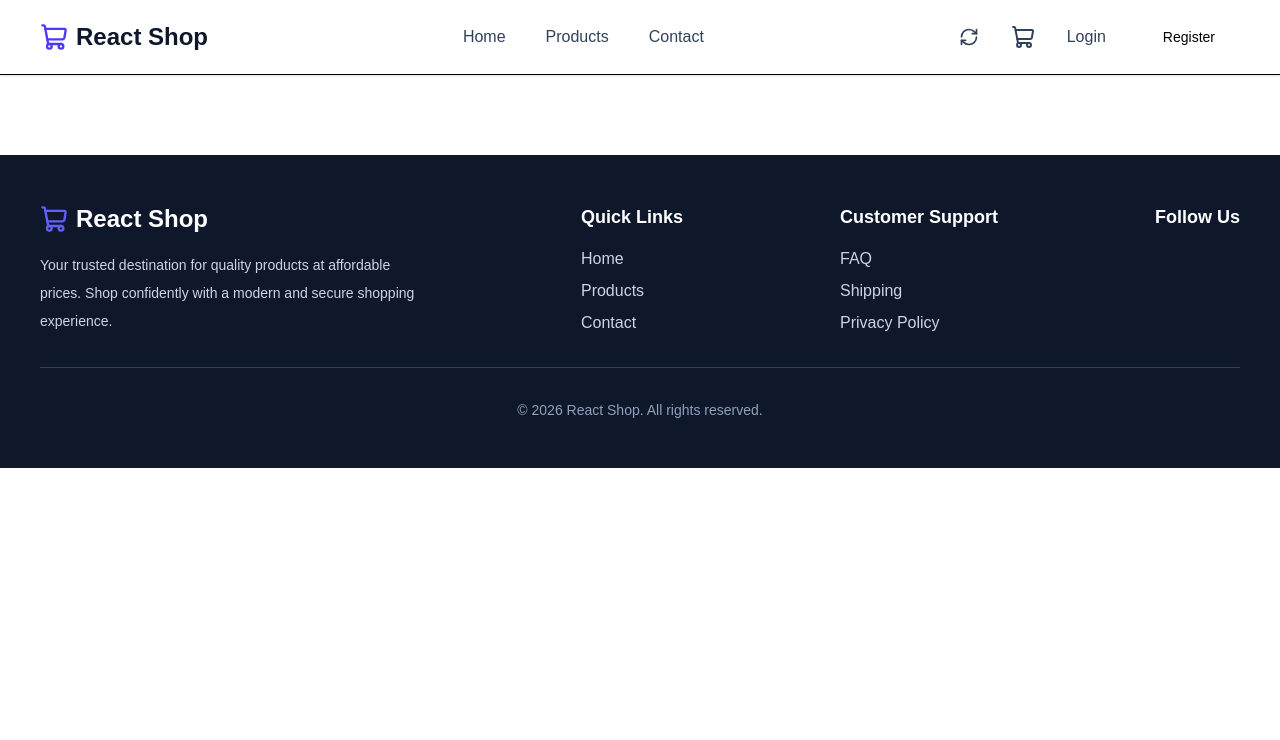
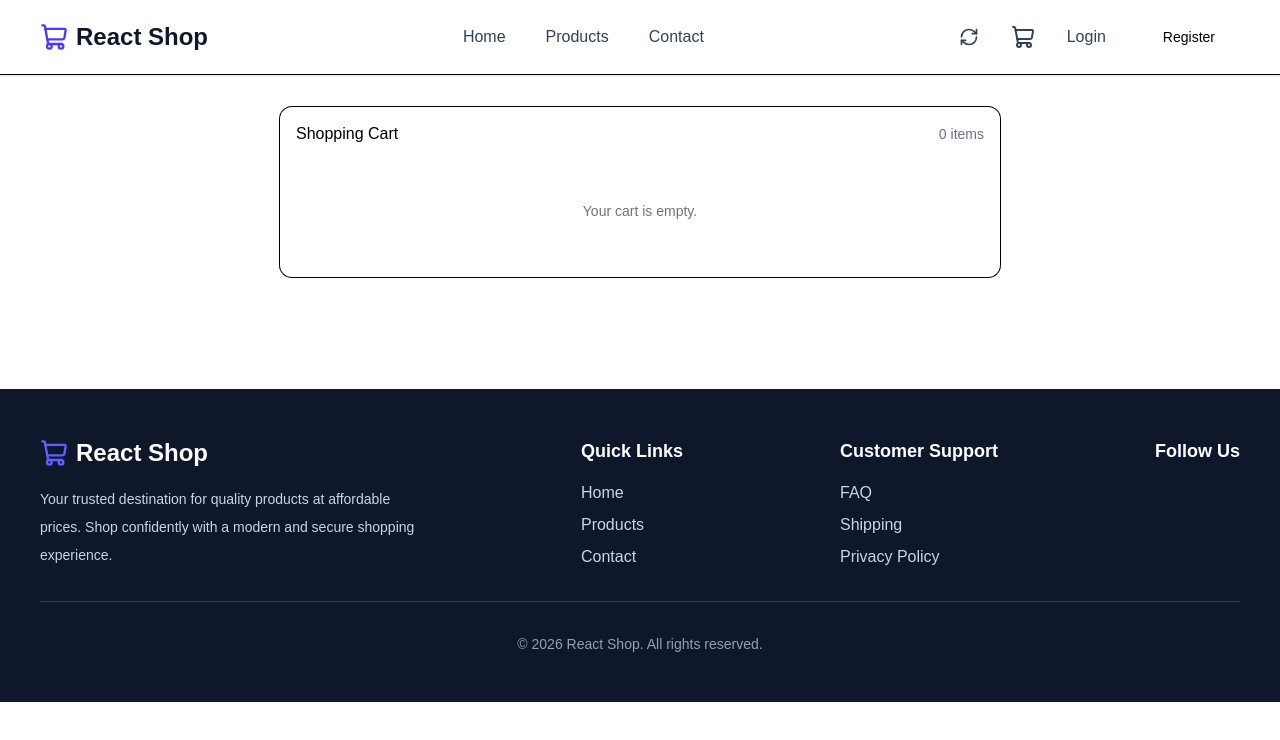
Before and after one commit to derrickweru73/react-shop-one, a React (Vite) app: page /cart in a window 1280 px wide. Shown: the top 740 px of the page. Built offline with nearby package versions, Linux system fonts and the light colour scheme.

Commit message:
feat :implement cart functionality

```diff
--- a/src/App.jsx
+++ b/src/App.jsx
@@ -2,7 +2,7 @@ import { BrowserRouter as Router, Routes, Route } from "react-router-dom";
 import Navbar from "./components/ui/Navbar";
 import Home from "./pages/Home";
 import Footer from "./components/ui/Footer";
-
+import Cart from "./pages/Cart"
 
 function App() {
   return (
@@ -11,6 +11,7 @@ function App() {
         <Navbar />
         <Routes>
           <Route path="/" element={<Home />} />
+          <Route path="/cart" element={<Cart />} />
         </Routes>
         <Footer/>
       </Router>
--- a/src/pages/Cart.jsx
+++ b/src/pages/Cart.jsx
@@ -0,0 +1,119 @@
+import { useContext } from "react";
+import { CartContext } from "@/context/CartContext";
+import { Button } from "@/components/ui/button";
+import {
+  Card,
+  CardHeader,
+  CardTitle,
+  CardContent,
+  CardFooter,
+} from "@/components/ui/card";
+import { useNavigate } from "react-router-dom";
+
+function Cart({ onCheckout }) {
+  const { cart, setCart } = useContext(CartContext);
+  const navigate = useNavigate();
+
+  const totalPrice = cart.reduce(
+    (sum, item) => sum + item.price * (item.quantity || 1),
+    0
+  );
+
+  const handleRemoveItem = (itemId) => {
+    const updatedCart = cart.filter((item) => item.id !== itemId);
+    setCart(updatedCart);
+  };
+
+  const handleClearCart = () => {
+    setCart([]);
+  };
+
+  const handleCheckout = () => {
+    if (onCheckout) {
+      onCheckout();
+    }
+
+    navigate("/checkout");
+  };
+
+  return (
+    <div className="max-w-3xl mx-auto px-6 py-8">
+      <Card>
+        <CardHeader>
+          <CardTitle className="flex justify-between items-center">
+            <span>Shopping Cart</span>
+
+            <span className="text-sm text-gray-500">
+              {cart.length} item{cart.length !== 1 ? "s" : ""}
+            </span>
+          </CardTitle>
+        </CardHeader>
+
+        <CardContent>
+          {cart.length === 0 ? (
+            <p className="text-center text-gray-500 py-10">
+              Your cart is empty.
+            </p>
+          ) : (
+            <div className="space-y-4">
+              {cart.map((item) => (
+                <div
+                  key={item.id}
+                  className="flex justify-between items-center border rounded-lg p-4"
+                >
+                  <div>
+                    <h3 className="font-semibold">{item.name}</h3>
+
+                    <p className="text-sm text-gray-500">
+                      Category: {item.category}
+                    </p>
+
+                    <p className="text-sm">
+                      Ksh. {item.price}
+                    </p>
+                  </div>
+
+                  <Button
+                    variant="destructive"
+                    onClick={() => handleRemoveItem(item.id)}
+                  >
+                    Remove
+                  </Button>
+                </div>
+              ))}
+            </div>
+          )}
+        </CardContent>
+
+        {cart.length > 0 && (
+          <CardFooter className="flex flex-col gap-4">
+            <div className="flex justify-between w-full text-lg font-bold">
+              <span>Total</span>
+
+              <span>Ksh. {totalPrice.toFixed(2)}</span>
+            </div>
+
+            <div className="flex w-full gap-4">
+              <Button
+                variant="outline"
+                className="flex-1"
+                onClick={handleClearCart}
+              >
+                Clear Cart
+              </Button>
+
+              <Button
+                className="flex-1"
+                onClick={handleCheckout}
+              >
+                Proceed to Checkout
+              </Button>
+            </div>
+          </CardFooter>
+        )}
+      </Card>
+    </div>
+  );
+}
+
+export default Cart;
```
